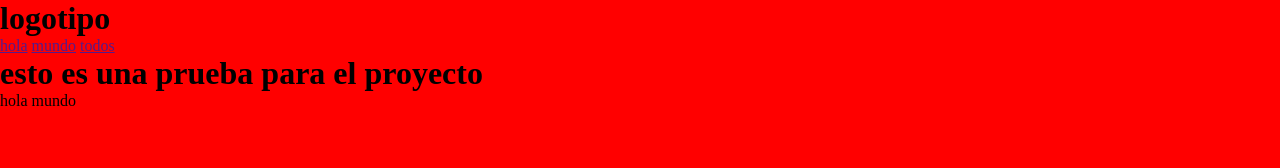
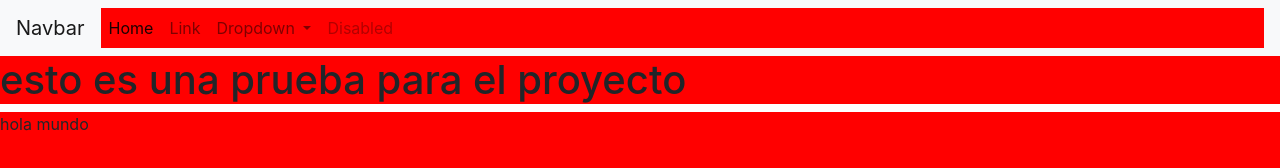
Before and after one commit to GabrielJosue/prueba-html, a plain HTML site: page index.html in a window 1280 px wide. Drawn offline with nearby package versions, Linux system fonts and the light colour scheme.

Commit message:
se implemento bootstrap

```diff
--- a/index.html
+++ b/index.html
@@ -2,20 +2,48 @@
 <html lang="en">
 <head>
 	<meta charset="UTF-8">
+	<meta name="viewport" content="width=device-width, initial-scale=1, shrink-to-fit=no">
 	<title>Document</title>
 	<link rel="stylesheet" href="css/estilo.css">
+	<link rel="stylesheet" href="https://stackpath.bootstrapcdn.com/bootstrap/4.3.1/css/bootstrap.min.css" integrity="sha384-ggOyR0iXCbMQv3Xipma34MD+dH/1fQ784/j6cY/iJTQUOhcWr7x9JvoRxT2MZw1T" crossorigin="anonymous">
 </head>
 <body>
-	<header id="header" class="">
-		<h1>logotipo</h1>
-	</header><!-- /header -->
-	<nav>
-		<a href="">hola</a>
-		<a href="">mundo</a>
-		<a href="">todos</a>
-	</nav>
+
+	<nav class="navbar navbar-expand-lg navbar-light bg-light">
+  <a class="navbar-brand" href="#">Navbar</a>
+  <button class="navbar-toggler" type="button" data-toggle="collapse" data-target="#navbarSupportedContent" aria-controls="navbarSupportedContent" aria-expanded="false" aria-label="Toggle navigation">
+    <span class="navbar-toggler-icon"></span>
+  </button>
+
+  <div class="collapse navbar-collapse" id="navbarSupportedContent">
+    <ul class="navbar-nav mr-auto">
+      <li class="nav-item active">
+        <a class="nav-link" href="#">Home <span class="sr-only">(current)</span></a>
+      </li>
+      <li class="nav-item">
+        <a class="nav-link" href="#">Link</a>
+      </li>
+      <li class="nav-item dropdown">
+        <a class="nav-link dropdown-toggle" href="#" id="navbarDropdown" role="button" data-toggle="dropdown" aria-haspopup="true" aria-expanded="false">
+          Dropdown
+        </a>
+        <div class="dropdown-menu" aria-labelledby="navbarDropdown">
+          <a class="dropdown-item" href="#">Action</a>
+          <a class="dropdown-item" href="#">Another action</a>
+          <div class="dropdown-divider"></div>
+          <a class="dropdown-item" href="#">Something else here</a>
+        </div>
+      </li>
+      <li class="nav-item">
+        <a class="nav-link disabled" href="#" tabindex="-1" aria-disabled="true">Disabled</a>
+      </li>
+    </ul>
+  </div>
+</nav>
 	<h1> esto es una prueba para el proyecto</h1>
 	<p>hola mundo</p>
-
+<script src="https://code.jquery.com/jquery-3.3.1.slim.min.js" integrity="sha384-q8i/X+965DzO0rT7abK41JStQIAqVgRVzpbzo5smXKp4YfRvH+8abtTE1Pi6jizo" crossorigin="anonymous"></script>
+<script src="https://cdnjs.cloudflare.com/ajax/libs/popper.js/1.14.7/umd/popper.min.js" integrity="sha384-UO2eT0CpHqdSJQ6hJty5KVphtPhzWj9WO1clHTMGa3JDZwrnQq4sF86dIHNDz0W1" crossorigin="anonymous"></script>
+<script src="https://stackpath.bootstrapcdn.com/bootstrap/4.3.1/js/bootstrap.min.js" integrity="sha384-JjSmVgyd0p3pXB1rRibZUAYoIIy6OrQ6VrjIEaFf/nJGzIxFDsf4x0xIM+B07jRM" crossorigin="anonymous"></script>
 </body>
 </html>
```
